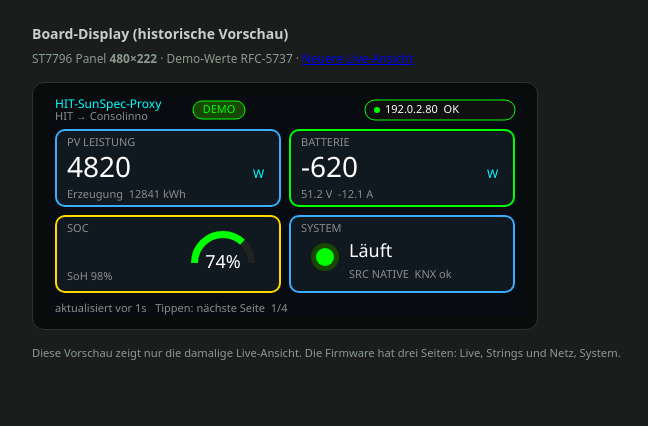
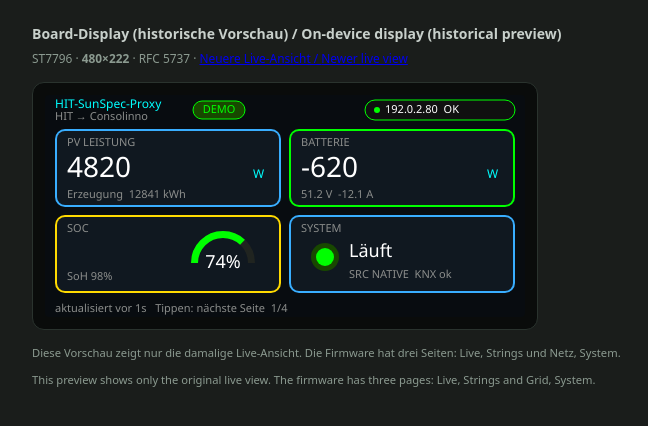
Before and after one commit to atomi23/hit-sunspec-proxy, a plain HTML site: page docs/ui-preview/display.html in a window 1280 px wide. Shown: the whole page, without its empty margins (248-896 px from the left). Drawn offline with Linux system fonts and the light colour scheme.

Commit message:
Statische Vorschauen zweisprachig anbieten
Co-Authored-By: Devin AI <158243242+devin-ai-integration[bot]@users.noreply.github.com>

```diff
--- a/docs/ui-preview/display.html
+++ b/docs/ui-preview/display.html
@@ -12,10 +12,11 @@
   .meta{margin-top:10px;font-size:.8rem;color:#8b9a90}
 </style>
 </head><body><div class="wrap">
-<h1>Board-Display (historische Vorschau)</h1>
-<p class="note">ST7796 Panel <strong>480×222</strong> · Demo-Werte RFC‑5737 · <a href="../screenshots/device-live.jpg">Neuere Live-Ansicht</a></p>
+<h1>Board-Display (historische Vorschau) / <span lang="en">On-device display (historical preview)</span></h1>
+<p class="note">ST7796 · <strong>480×222</strong> · RFC 5737 · <a href="../screenshots/device-live.jpg">Neuere Live-Ansicht / <span lang="en">Newer live view</span></a></p>
 <div class="frame"><canvas id="c" width="480" height="222"></canvas></div>
 <p class="meta">Diese Vorschau zeigt nur die damalige Live-Ansicht. Die Firmware hat drei Seiten: Live, Strings und Netz, System.</p>
+<p class="meta" lang="en">This preview shows only the original live view. The firmware has three pages: Live, Strings and Grid, System.</p>
 </div>
 <script>
 // 16-bit RGB565 → CSS
```
Also changed, not shown: docs/ui-preview/bluetooth.html (+1 -0 lines), docs/ui-preview/config.html (+1 -0 lines), docs/ui-preview/debug.html (+1 -0 lines), docs/ui-preview/history.html (+1 -0 lines), docs/ui-preview/index.html (+1 -0 lines), docs/ui-preview/setup.html (+1 -0 lines), 3 other files.
